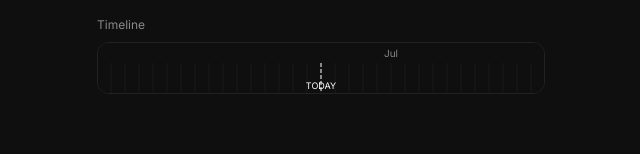
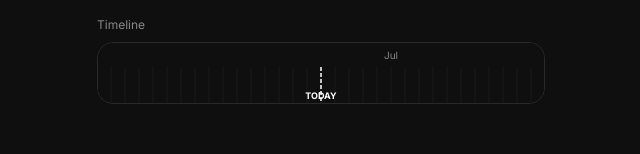
Before and after one commit to naifAlbalawi/AMAL, a React (Vite) app: page / in a window 1280 px wide. Shown: the part 176-330 px from the top of the page, without its empty margins (319-959 px from the left). Built offline with nearby package versions, Linux system fonts and the light colour scheme.

Commit message:
Add files via upload

```diff
--- a/src/components/GanttStrip.jsx
+++ b/src/components/GanttStrip.jsx
@@ -9,7 +9,7 @@ export function GanttStrip({ records, compact = false }) {
   windowStart.setDate(today.getDate() - 30);
   const days = 60;
   const totalW = labelW + days * dayW;
-  const totalH = Math.max(records.length * 26 + 28, 50);
+  const totalH = Math.max(records.length * 28 + 32, 60);
   const scrollRef = useRef(null);
 
   const daysTo = (s) => Math.round((new Date(s) - today) / 86400000);
@@ -39,33 +39,44 @@ export function GanttStrip({ records, compact = false }) {
   const colors = { Low: "#FF6B35", Worn: "#E67700", OK: "#2F9E44", Good: "#2F9E44", Service: "#E67700", Fuel: "#FF6B35", Annual: "#E03131", Repair: "#E67700", Fixed: "#7950F2", Variable: "#3B5BDB", Subscription: "#7950F2", "One-time": "#3B5BDB", Investment: "#2F9E44", Savings: "#3B5BDB", Cleaning: "#3B5BDB", Parking: "#E67700", Toll: "#7950F2", Fine: "#E03131", Stocked: "#2F9E44", Damaged: "#E03131", Retired: "#888", Paid: "#2F9E44", Pending: "#E67700", Overdue: "#E03131" };
 
   return (
-    <div ref={scrollRef} style={{ overflowX: "auto", overflowY: "hidden", width: "100%", border: "1px solid #222", borderRadius: 12, background: "#0F0F0F" }}>
+    <div
+      ref={scrollRef}
+      style={{
+        overflowX: "auto",
+        overflowY: "hidden",
+        width: "100%",
+        border: "1px solid #2a2a2a",
+        borderRadius: 16,
+        background: "#0F0F0F",
+        boxSizing: "border-box"
+      }}
+    >
       <svg width={totalW} height={totalH} style={{ display: "block" }}>
         {ticks.map((t, i) => (
-          <text key={i} x={t.x} y={14} fill="#888" fontSize={10} textAnchor="middle">{t.label}</text>
+          <text key={i} x={t.x} y={16} fill="#888" fontSize={10} textAnchor="middle">{t.label}</text>
         ))}
         {Array.from({ length: days }, (_, i) => {
           const x = labelW + i * dayW;
-          return <line key={i} x1={x} y1={20} x2={x} y2={totalH} stroke="#1a1a1a" strokeWidth={1} />;
+          return <line key={i} x1={x} y1={24} x2={x} y2={totalH} stroke="#1a1a1a" strokeWidth={1} />;
         })}
         {records.map((r, i) => {
-          const y = 24 + i * 26;
+          const y = 28 + i * 28;
           const sx = xOf(r.startDate || r.bought || r.date);
           const w = bLen(r.startDate || r.bought || r.date, r.endDate || r.ends);
           const d = daysTo(r.endDate || r.ends);
           const barColor = d < 0 ? "#E03131" : d <= 7 ? "#FF6B35" : colors[r.status || r.type] || "#3B5BDB";
           return (
             <g key={r.id}>
-              <text x={labelW - 8} y={y + 16} fill="#ccc" fontSize={11} textAnchor="end">{r.name.length > (compact ? 10 : 14) ? r.name.slice(0, compact ? 9 : 13) + "…" : r.name}</text>
-              <rect x={sx} y={y + 2} width={w} height={18} rx={6} fill={barColor} opacity={0.9} />
-              {w > 35 && <text x={sx + w / 2} y={y + 15} fill="#fff" fontSize={9} textAnchor="middle">{(r.endDate || r.ends).slice(5)}</text>}
+              <text x={labelW - 10} y={y + 17} fill="#ccc" fontSize={11} textAnchor="end">{r.name.length > (compact ? 10 : 14) ? r.name.slice(0, compact ? 9 : 13) + "…" : r.name}</text>
+              <rect x={sx} y={y + 3} width={w} height={20} rx={8} fill={barColor} opacity={0.9} />
+              {w > 40 && <text x={sx + w / 2} y={y + 17} fill="#fff" fontSize={9} textAnchor="middle">{(r.endDate || r.ends).slice(5)}</text>}
             </g>
           );
         })}
         {todayX >= labelW && todayX <= totalW && (
           <g>
-            <line x1={todayX} y1={20} x2={todayX} y2={totalH} stroke="#fff" strokeWidth={1} strokeDasharray="4 2" />
-            <text x={todayX} y={totalH - 4} fill="#fff" fontSize={9} textAnchor="middle">TODAY</text>
+            <line x1={todayX} y1={24} x2={todayX} y2={totalH} stroke="#fff" strokeWidth={1.5} strokeDasharray="4 2" />
+            <text x={todayX} y={totalH - 4} fill="#fff" fontSize={9} textAnchor="middle" fontWeight={700}>TODAY</text>
           </g>
         )}
       </svg>
```
